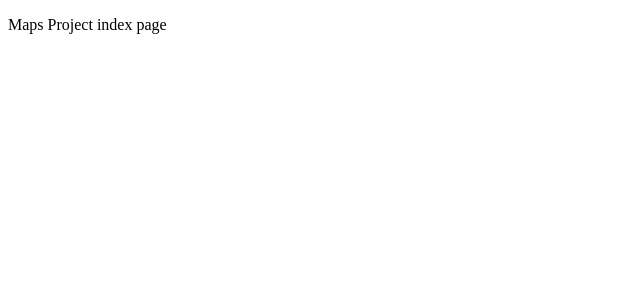
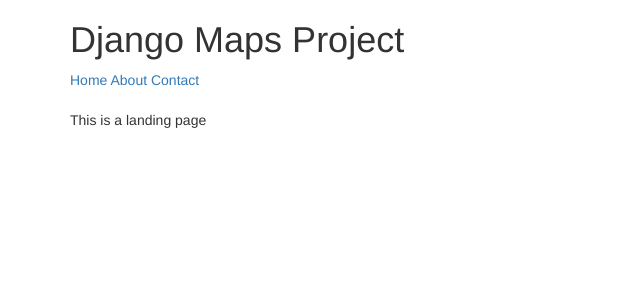
Before and after one commit to OrangeKing/pyRecommender, a Django app: page / in a window 1280 px wide. Shown: the top 300 px of the page, without its empty margins (0-640 px from the left). Run offline with Django 3.2, Linux system fonts and the light colour scheme; some libraries are stand-ins or nearby versions.

Commit message:
Basic static pages templates added.

```diff
--- a/src/maps/views.py
+++ b/src/maps/views.py
@@ -4,4 +4,13 @@ from django.http import HttpResponse
 # Create your views here.
 
 def index(request):
-    return render(request, "base.html", {})
+    context = {}
+    return render(request, "index.html", context)
+
+def about(request):
+    context = {}
+    return render(request, "about.html", context)
+
+def contact(request):
+    context = {}
+    return render(request, "contact.html", context)
--- a/src/project/urls.py
+++ b/src/project/urls.py
@@ -15,10 +15,12 @@ Including another URLconf
 """
 from django.conf.urls import include, url
 from django.contrib import admin
-from maps.views import index
+from maps.views import index, about, contact
 
 urlpatterns = [
     url(r'^admin/', admin.site.urls),
     url(r'^$', index, name='index'),
+    url(r'^about/$', about, name='index'),
+    url(r'^contact/$', contact, name='index'),
     url(r'^test-page', include('django.contrib.flatpages.urls')),
 ]
--- a/src/templates/base.html
+++ b/src/templates/base.html
@@ -1,11 +1,19 @@
 <!doctype html>
-<html>
+<html lang=en>
 <head>
     <meta charset="utf-8">
-    <title>Django-maps Project</title>
+    <title>
+        {% block head_title %}Django Maps{% endblock head_title %}
+    </title>
     <meta name="description" content="">
+    {% include "snippets/css.html" %}
 </head>
+
 <body>
-    <p>Maps Project index page</p>
+    {% include "snippets/navbar.html" %}
+    <div class="container">
+        {% block content %} {% endblock content %}
+    </div>
+    {% include "snippets/js.html" %}
 </body>
 </html>
--- /dev/null
+++ b/src/templates/contact.html
@@ -0,0 +1,6 @@
+{% extends "base.html" %}
+{% block head_title %}Contact || {{ block.super}}{% endblock head_title %}
+
+{% block content %}
+<h2>Contact</h2>
+{% endblock content %}
--- /dev/null
+++ b/src/templates/index.html
@@ -0,0 +1,7 @@
+{% extends "base.html" %}
+{% block head_title %}Welcome || {{ block.super}}{% endblock head_title %}
+
+{% block content %}
+<h3>{{block.super}}</h3>
+<p>This is a landing page</p>
+{% endblock content %}
--- /dev/null
+++ b/src/templates/snippets/css.html
@@ -0,0 +1,5 @@
+<!-- Latest compiled and minified CSS -->
+<link rel="stylesheet" href="https://maxcdn.bootstrapcdn.com/bootstrap/3.3.7/css/bootstrap.min.css" integrity="sha384-BVYiiSIFeK1dGmJRAkycuHAHRg32OmUcww7on3RYdg4Va+PmSTsz/K68vbdEjh4u" crossorigin="anonymous">
+
+<!-- Optional theme -->
+<link rel="stylesheet" href="https://maxcdn.bootstrapcdn.com/bootstrap/3.3.7/css/bootstrap-theme.min.css" integrity="sha384-rHyoN1iRsVXV4nD0JutlnGaslCJuC7uwjduW9SVrLvRYooPp2bWYgmgJQIXwl/Sp" crossorigin="anonymous">
--- /dev/null
+++ b/src/templates/snippets/js.html
@@ -0,0 +1,4 @@
+<script src="https://code.jquery.com/jquery-3.2.1.min.js" integrity="sha256-hwg4gsxgFZhOsEEamdOYGBf13FyQuiTwlAQgxVSNgt4=" crossorigin="anonymous"></script>
+
+<!-- Latest compiled and minified JavaScript -->
+<script src="https://maxcdn.bootstrapcdn.com/bootstrap/3.3.7/js/bootstrap.min.js" integrity="sha384-Tc5IQib027qvyjSMfHjOMaLkfuWVxZxUPnCJA7l2mCWNIpG9mGCD8wGNIcPD7Txa" crossorigin="anonymous"></script>
--- /dev/null
+++ b/src/templates/snippets/navbar.html
@@ -0,0 +1,6 @@
+<div class="container">
+    <h1>Django Maps Project</h1>
+    <a href="/">Home</a>
+    <a href="/about/">About</a>
+    <a href="/contact/">Contact</a>
+</div>
--- /dev/null
+++ b/src/templates/snippets/sidebar.html
@@ -0,0 +1,4 @@
+<ul>
+    <li>Item 1 </li>
+    <li>Item 2</li>
+</ul>
```
Also changed, not shown: src/templates/about.html (added, +9 -0 lines).
